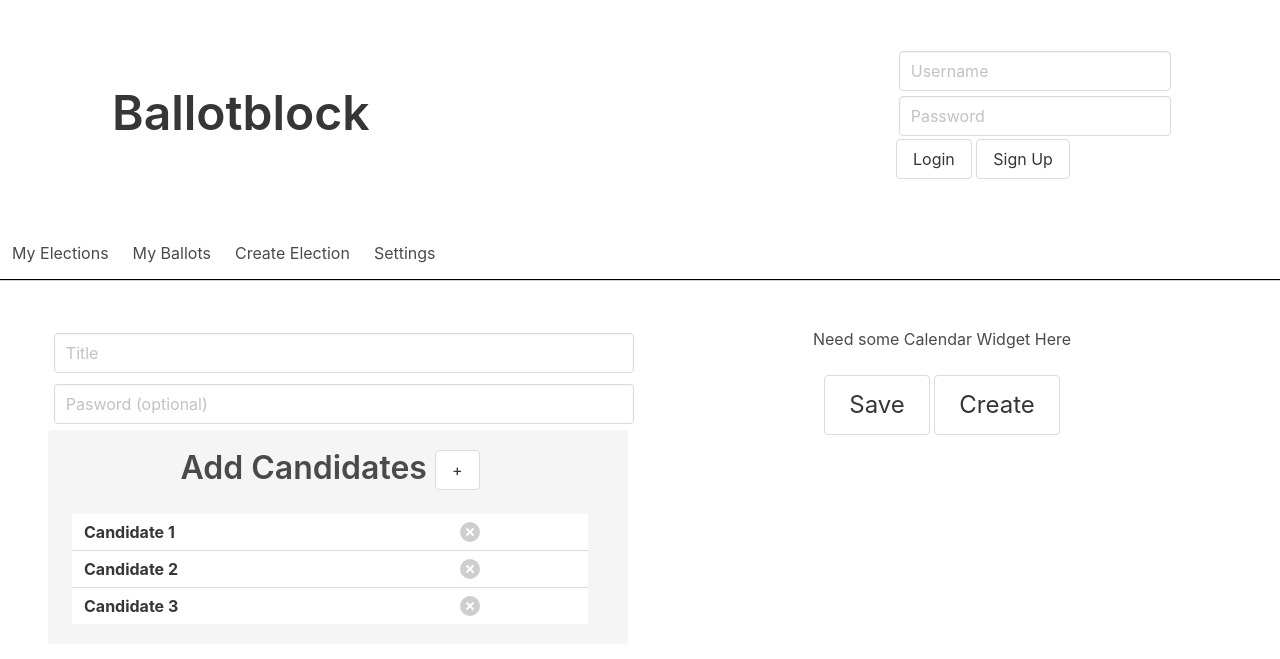
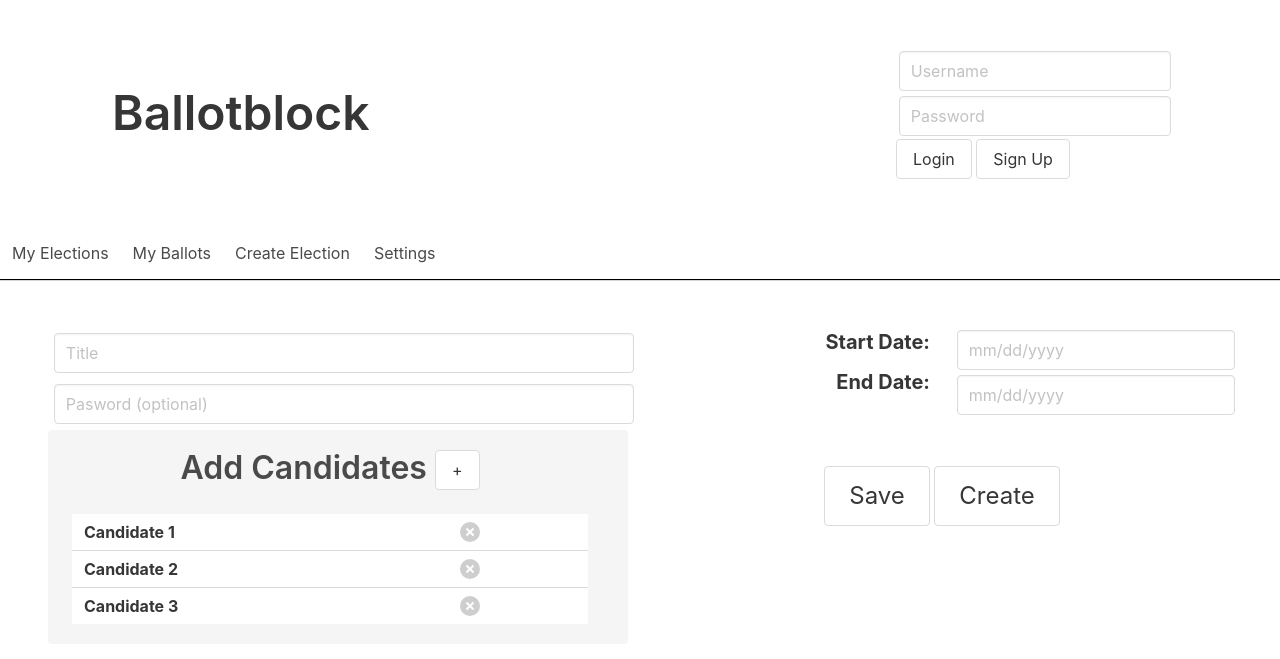
Before and after one commit to Ballotblock/webapp, a plain HTML site: page Create.html in a window 1280 px wide. Drawn offline with nearby package versions, Linux system fonts and the light colour scheme.

Commit message:
start date and end date text fields added

```diff
--- a/Create.css
+++ b/Create.css
@@ -11,3 +11,7 @@ nav.navbar{
 .column{
     text-align: center;
 }
+
+.right-align{
+    text-align: right;
+}
--- a/Create.html
+++ b/Create.html
@@ -69,7 +69,16 @@
                </div>
             </div>
             <div class = "column is-half">
-                <p> Need some Calendar Widget Here</p>
+                <div class="columns">
+                    <div class = "column right-align">
+                         <label class = "label is-medium">Start Date:</label>
+                         <label class = "label is-medium">End  Date:</label>
+                        </div>
+                    <div class = "column">
+                         <input class = "input" type="text" placeholder="mm/dd/yyyy">
+                        <input class = "input" type="text" placeholder="mm/dd/yyyy">
+                        </div>
+                     </div>
                 <br>
                 <button class = "button is-large"> Save </button>
                 <button class = "button is-large"> Create </button>
```
